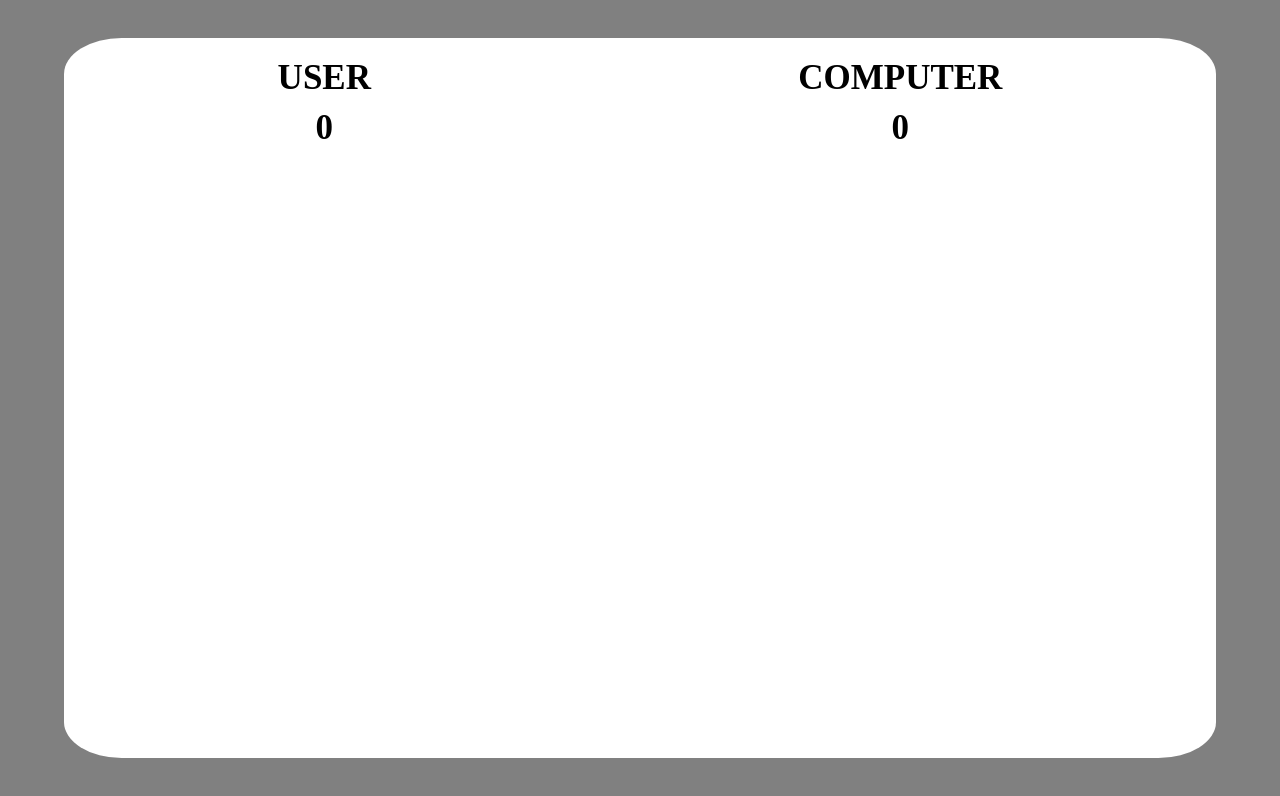
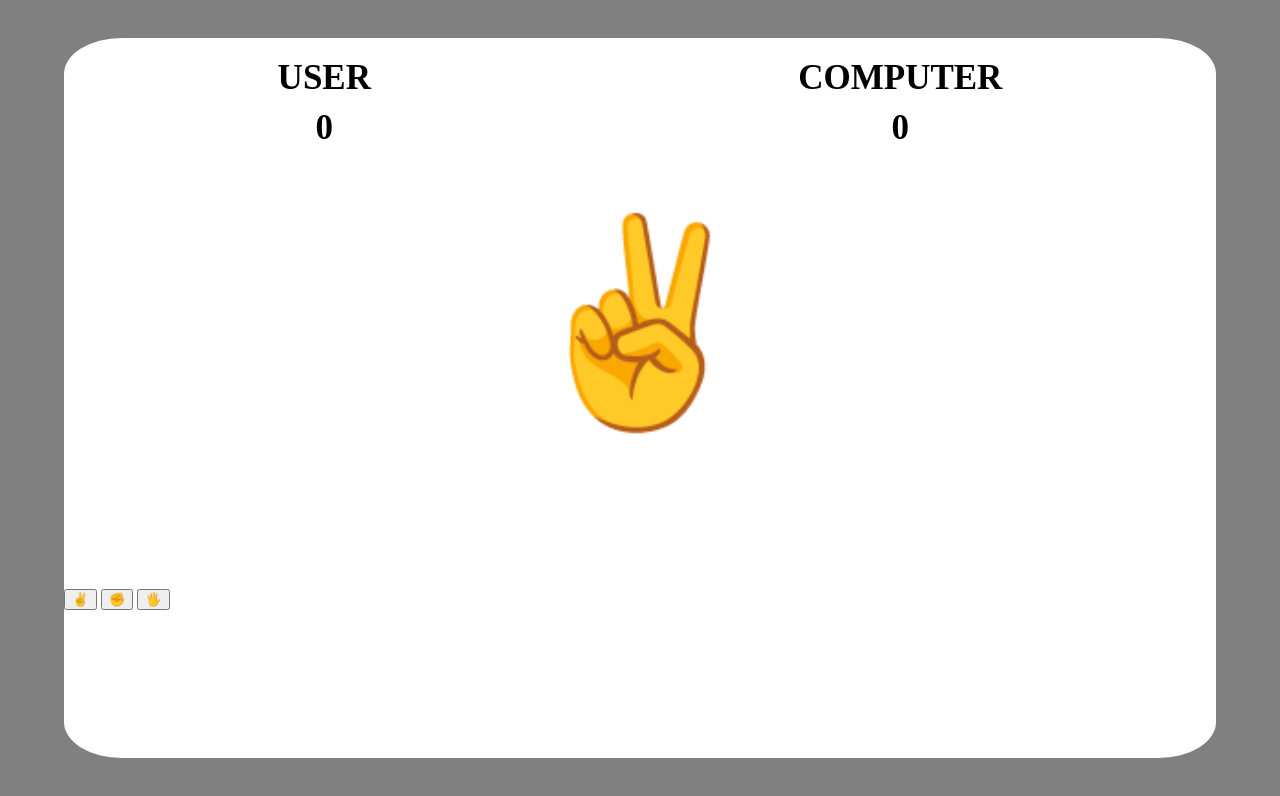
Before and after one commit to ChaJiTae/Rock-Paper-Scissors, a plain HTML site: page game.html in a window 1280 px wide. Drawn offline with Linux system fonts and the light colour scheme; a web font is replaced by a local one.

Commit message:
#Temp Temporary save

```diff
--- a/game.html
+++ b/game.html
@@ -20,6 +20,13 @@
                 <div class="computerInfoCount">0</div>
             </div>
         </div>
+        <div class="computerResult"></div>
+        <div class="userSet">
+            <button type="button">✌️</button>
+            <button type="button">✊</button>
+            <button type="button">🖐</button>
+        </div>
     </div>
 </body>
+<script src="index.js"></script>
 </html>
--- a/index.js
+++ b/index.js
@@ -0,0 +1,20 @@
+// 유저 점수 현황
+const userCount = document.querySelector(".userInfoCount");
+// 컴퓨터 점수 현황
+const computerCount = document.querySelector(".computerInfoCount");
+// 컴퓨터가 낸 가위바위보
+const computerResult = document.querySelector(".computerResult");
+// 컴퓨터가 낼 수 있는 가위바위보 셋팅
+const computerResultSet = ['✌️','✊','🖐'];
+// 셋팅값 개수
+const number = 0;
+// 가위바위보 계속해서 바뀌는 함수
+// const computerChange = () =>{
+//     computerResult.innerText = `${computerResultSet[number]}`;
+//     number++;
+//     if(number == computerResultSet.length) number = 0;
+// }
+// let randomResult = setInterval(computerChange,1000);
+// clearInterval(randomResult);
+// userCount.innerText=1;
+computerResult.innerHTML = computerResultSet[0];
--- a/style.css
+++ b/style.css
@@ -87,3 +87,10 @@ body{
 .computerInfo{
     display: grid;
 }
+
+.computerResult{
+    width: 100%;
+    text-align: center;
+    font-size: 200px;
+    margin-top:-100px
+}
```
